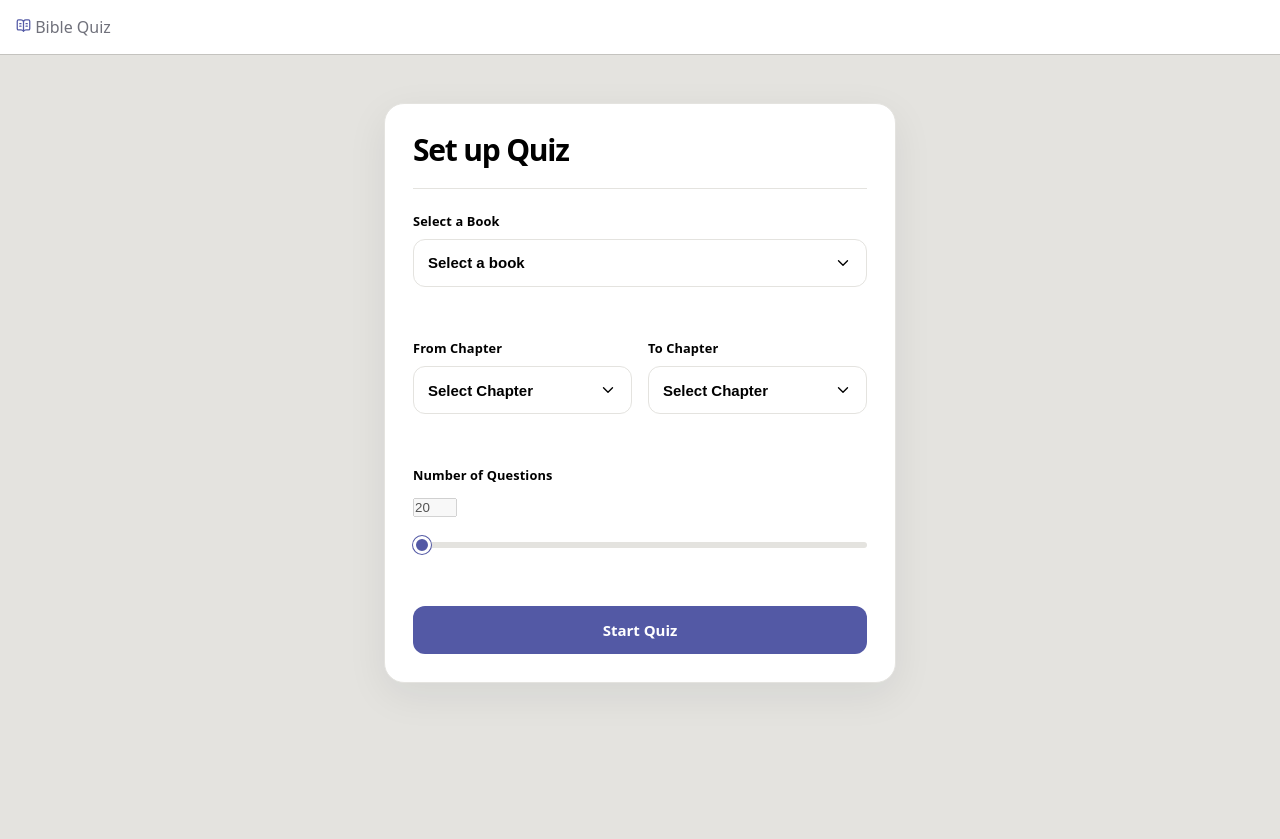
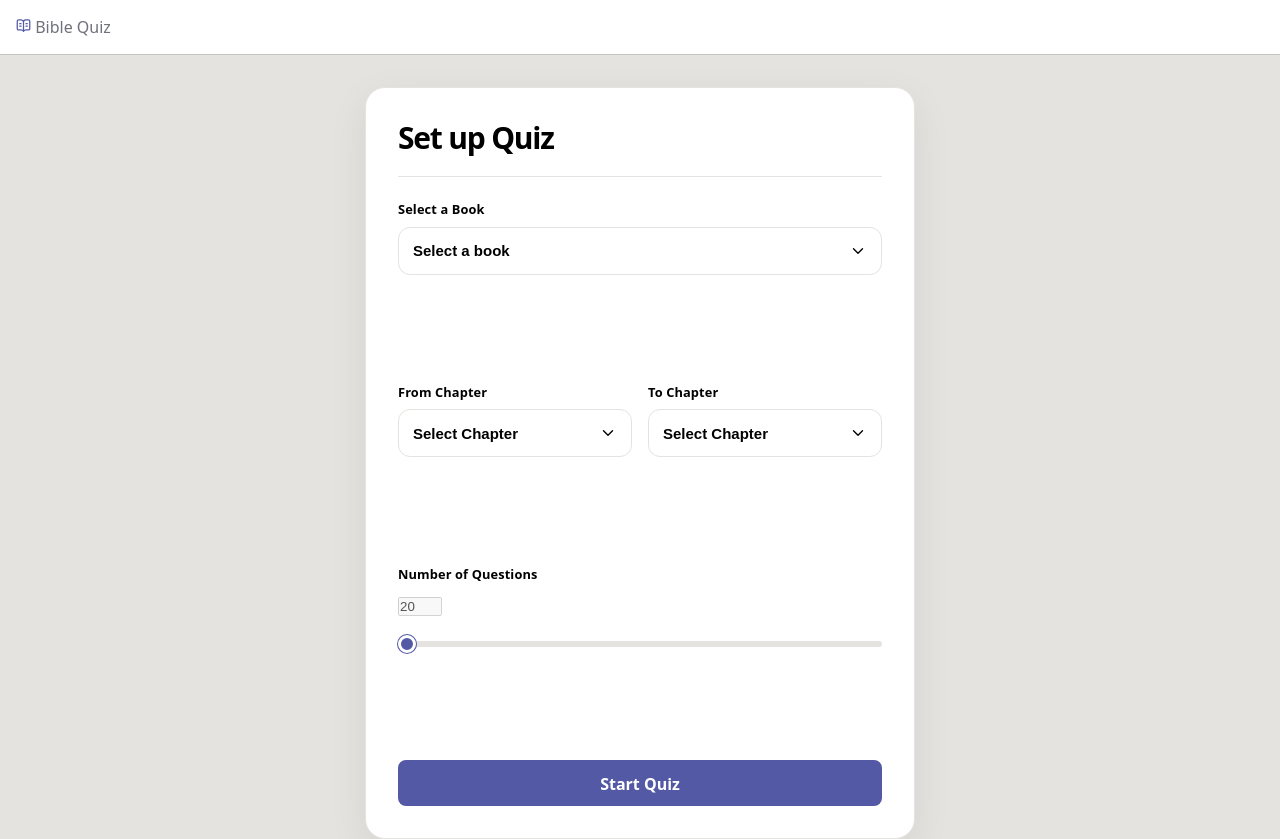
Before and after one commit to Vine55/Bible-Quiz, a React (Vite) app: page / in a window 1280 px wide. Before the commit the page ends 800 px from the top, so only its background shows below. Built offline with nearby package versions, Linux system fonts and the light colour scheme.

Commit message:
Polishing

```diff
--- a/src/Components/Select.css
+++ b/src/Components/Select.css
@@ -53,6 +53,8 @@
 }
 
 .options {
+  display: flex;
+  flex-direction: column;
   position: absolute;
   top: calc(100% + 0.375rem);
   left: 0;
@@ -71,7 +73,7 @@
   transition: max-height 200ms ease, opacity 160ms ease,
     transform 160ms ease, visibility 160ms;
   overscroll-behavior: contain;
-  gap: 0.5rem;
+  gap: 0.2rem;
 }
 
 .show-options {
--- a/src/Pages/Landing.css
+++ b/src/Pages/Landing.css
@@ -1,17 +1,3 @@
-
-.modal {
-  width: min(100% - 2rem, 32rem);
-  min-height: 36rem;
-  margin: 3rem auto;
-  padding: 1.75rem;
-  display: flex;
-  flex-direction: column;
-  background: var(--color-surface, #ffffff);
-  border: 1px solid var(--color-border, #e5e7eb);
-  border-radius: 1.25rem;
-  box-shadow: 0 12px 40px rgb(15 23 42 / 7%);
-}
-
 .header {
   margin: 0;
   padding-bottom: 1.25rem;
@@ -26,9 +12,11 @@
 .form {
   width: 100%;
   padding: 1.5rem 0 0;
+  flex: 1;
   display: flex;
   flex-direction: column;
   align-items: stretch;
+  justify-content: space-between;
   gap: 1.5rem;
   flex: 1;
 }
@@ -124,17 +112,6 @@
 }
 
 .start {
-  display: flex;
-  justify-content: center;
-  align-items: center;
-  width: 100%;
-  min-height: 3rem;
-  margin-top: auto;
-  padding: 0.875rem 1.25rem;
-  border-radius: 0.75rem;
-  font-size: 0.9375rem;
-  font-weight: 650;
-  text-align: center;
   text-decoration: none;
   transition: transform 180ms ease, box-shadow 180ms ease,
     background-color 180ms ease;
@@ -155,13 +132,6 @@
 }
 
 @media (max-width: 480px) {
-  .modal {
-    width: calc(100% - 1.5rem);
-    min-height: auto;
-    margin: 1.5rem auto;
-    padding: 1.25rem;
-    border-radius: 1rem;
-  }
 
   .form {
     padding-top: 1.25rem;
--- a/src/Pages/Landing.jsx
+++ b/src/Pages/Landing.jsx
@@ -1,11 +1,11 @@
+import "../index.css";
 import "./Landing.css";
-import "../index.css";
 import { Books } from "../Questions/Questions";
 import Select from "../Components/Select";
 import { useState, useEffect } from "react";
-import {Link} from 'react-router-dom'
+import { Link } from "react-router-dom";
 
-export default function Landing({QuestionList, setQuestionList}) {
+export default function Landing({ QuestionList, setQuestionList }) {
   const [book, setBook] = useState("Select a book");
   const [dropDownBook, setDropDownBook] = useState(false);
 
@@ -15,43 +15,43 @@ export default function Landing({QuestionList, setQuestionList}) {
   const [chapterTo, setChapterTo] = useState("Select Chapter");
   const [dropDownChapterTo, setDropDownChapterTo] = useState(false);
 
-  const [max, setMax] = useState(0)
-  const [amount, setAmount] = useState(20)
+  const [max, setMax] = useState(0);
+  const [amount, setAmount] = useState(20);
 
-  let questions = []
-  let finalList = []
+  let questions = [];
+  let finalList = [];
 
   useEffect(() => {
     if (chapterFrom > chapterTo) setChapterTo(chapterFrom);
   }, [chapterFrom]);
 
   useEffect(() => {
-    if (chapterTo == "Select Chapter") return
-    questions = []
+    if (chapterTo == "Select Chapter") return;
+    questions = [];
 
     const to = eval(chapterTo);
     const from = eval(chapterFrom);
 
-    for (let i=from; i<=to; i++) {
-        Books[book][`${i}`].forEach(question => {
-          questions.push(question)
+    for (let i = from; i <= to; i++) {
+      Books[book][`${i}`].forEach((question) => {
+        questions.push(question);
       });
     }
-    setMax(Math.min(100, questions.length))
+    setMax(Math.min(100, questions.length));
 
-    for (let i=amount; i>0; i--) {
-      let rand = (Math.round(Math.random())*(i-1))
-      finalList.push(questions[rand])
+    for (let i = 0; i < amount; i++) {
+      let rand = Math.round(Math.random()* (questions.length - 1));
+      finalList.push(questions[rand]);
+      questions.pop(rand);
+      console.log(questions.length);
     }
-    setQuestionList(finalList)
-    localStorage.setItem('questions', JSON.stringify(finalList))
-    localStorage.setItem('answers', JSON.stringify({}))
-    localStorage.setItem('number', 0)
-
+    setQuestionList(finalList);
+    localStorage.setItem("questions", JSON.stringify(finalList));
+    localStorage.setItem("answers", JSON.stringify({}));
+    localStorage.setItem("number", 0);
   }, [chapterFrom, chapterTo, amount]);
 
   return (
-    <>
     <main className="modal">
       <h1 className="header">Set up Quiz</h1>
       <div className="form">
@@ -106,7 +106,8 @@ export default function Landing({QuestionList, setQuestionList}) {
           <span
             className={`preview ${chapterTo != "Select Chapter" ? "show-preview" : ""}`}
           >
-              Questions will come from {book} {chapterFrom == chapterTo
+            Questions will come from {book}{" "}
+            {chapterFrom == chapterTo
               ? `${chapterFrom}`
               : `${chapterFrom} - ${chapterTo}`}
           </span>
@@ -155,9 +156,13 @@ export default function Landing({QuestionList, setQuestionList}) {
             You will be answering {amount || 0} questions
           </span>
         </div>
-          <Link to={chapterTo != "Select Chapter" && '/quiz'} className="button button-primary start">Start Quiz</Link>
+        <Link
+          to={chapterTo != "Select Chapter" && "/quiz"}
+          className="button button-primary start"
+        >
+          Start Quiz
+        </Link>
       </div>
     </main>
-    </>
   );
 }
--- a/src/Pages/Quiz.css
+++ b/src/Pages/Quiz.css
@@ -1,10 +1,8 @@
 .main {
-    flex-direction: column;
-    display: flex;
-    gap: 2rem;
-    width: min(100dvw, 450px);
+    display: grid !important;
+    grid-template-rows: auto 1fr auto;
+    gap: 5rem;
     border: 0;
-    height: 100%;
 }
 
 .section {
--- a/src/Pages/Quiz.jsx
+++ b/src/Pages/Quiz.jsx
@@ -1,3 +1,4 @@
+import '../index.css'
 import './Quiz.css'
 import { useState, useEffect } from 'react'
 import {Link} from 'react-router-dom'
--- a/src/Pages/Results.css
+++ b/src/Pages/Results.css
@@ -140,7 +140,25 @@
     min-width: 0;
     box-shadow: 0 2px 8px rgb(0 0 0 / 5%);
     border: 1px solid var(--color-border);
+    transform: translateY(10px);
+    opacity: 0;
     transition: box-shadow 0.2s ease, transform 0.2s ease;
+    animation: up 500ms ease-out forwards;
+    animation-delay: calc(sibling-index() * 250ms);
+}
+
+@keyframes up {
+    from {
+        transform: translateY(10px);
+        opacity: 0;
+        transform: rotateX('-30deg');
+    }
+
+    to {
+        transform: translateY(0px);
+        opacity: 1;
+        transform: rotateX('0deg');
+    }
 }
 
 .result:hover {
--- a/src/Pages/Results.jsx
+++ b/src/Pages/Results.jsx
@@ -63,8 +63,15 @@ export default function Results({questions}) {
                         <span className='subtext'>{score} out of {total} correct</span>
                     </div>
                     <div className='actions'>
-                        <button className='button button-primary'>Try again</button>
-                        <button className='button'>Change Settings</button>
+                        <button className='button button-primary' onClick={() => {
+                            localStorage.setItem('answers', '{}')
+                            localStorage.setItem('number', 0)
+                            navigate('/quiz')
+                        }}>Try again</button>
+                        <button className='button' onClick={() => {
+                            localStorage.setItem('answers', '{}')
+                            navigate('/')
+                        }}>Change Settings</button>
                     </div>
                 </header>
                 <section className='section body'>
@@ -92,7 +99,7 @@ export default function Results({questions}) {
                                 <div key={index} className='result'>
                                     <p className='quest'>{index+1}. {quest.question}</p>
                                     <p className={`pick ${!correct && 'wrong'}`}>Your answer: {pick}</p>
-                                    {!correct && <p>Correct answer {ans}</p>}
+                                    {!correct && <p>Correct answer: {ans}</p>}
                                 </div>
                             )}
                         })}
--- a/src/index.css
+++ b/src/index.css
@@ -20,6 +20,8 @@
 body {
   background-color: var(--color-background);
   font-family:system-ui, -apple-system, BlinkMacSystemFont, 'Segoe UI', Roboto, Oxygen, Ubuntu, Cantarell, 'Open Sans', 'Helvetica Neue', sans-serif;
+  height: 100dvh;
+  overflow-y: scroll;
 }
 
 * {
@@ -30,12 +32,14 @@ body {
 
 .modal {
   background-color: white;
-  border-radius: 0.5rem;
-  width: 90%;
-  min-height: 80dvh;
+  width: 100dvw;
+  min-height: calc(100dvh - 3rem);
   padding: 2rem;
-  margin: auto;
-  margin-top: 1rem;
+  box-shadow: 0 12px 40px rgb(15 23 42 / 7%);
+  border: 1px solid var(--color-border, #e5e7eb);
+  display: flex;
+  flex-direction: column;
+  /* border-radius: 1.25rem; */
 }
 
 .header {
@@ -69,3 +73,14 @@ body {
   background-color: var(--color-primary-dark);
   transform: translateY(-4px);
 }
+
+@media (min-width: 550px) {
+  .modal {
+    max-width: 550px;
+    margin-left: auto;
+    margin-right: auto;
+    margin-top: 2rem;
+    margin-bottom: 1rem;
+    border-radius: 20px;
+  }
+}
```
Lines whose indentation alone changed are shown as unchanged.
